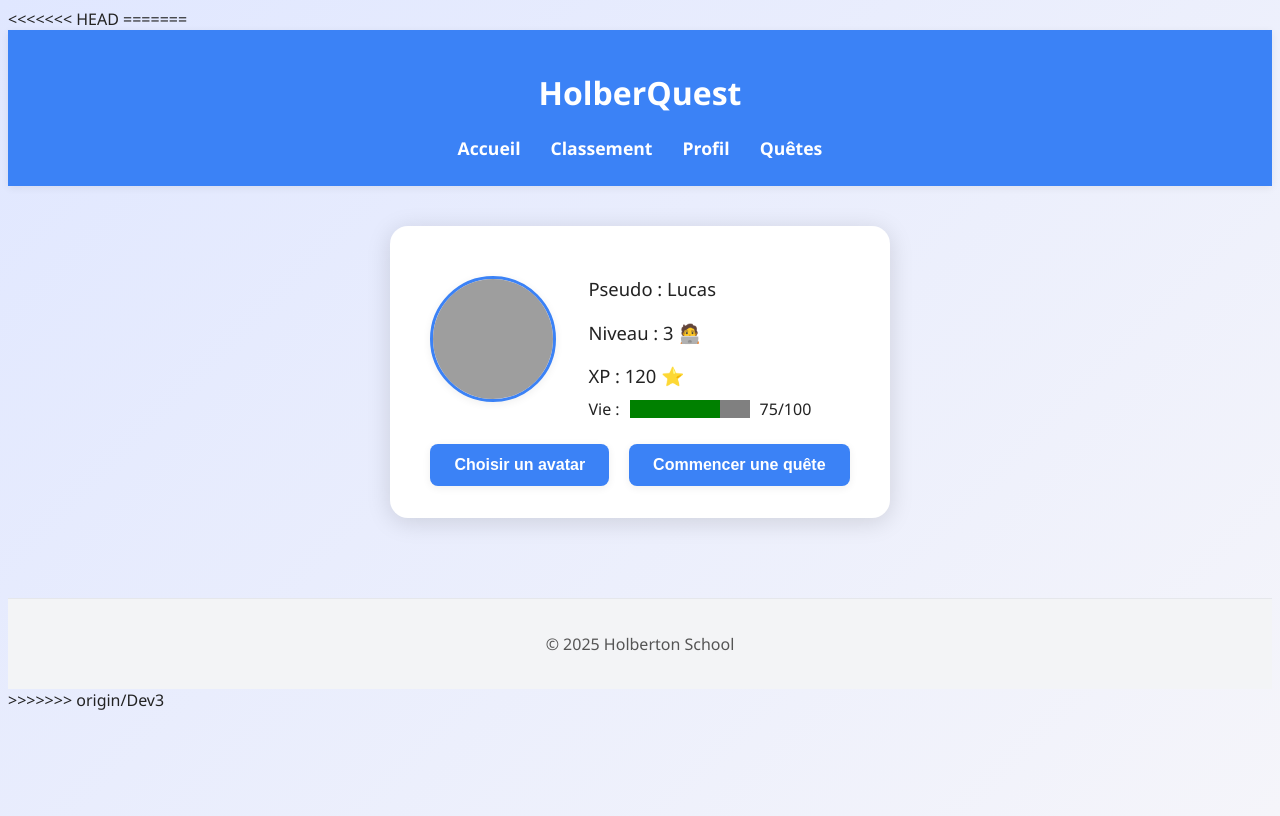
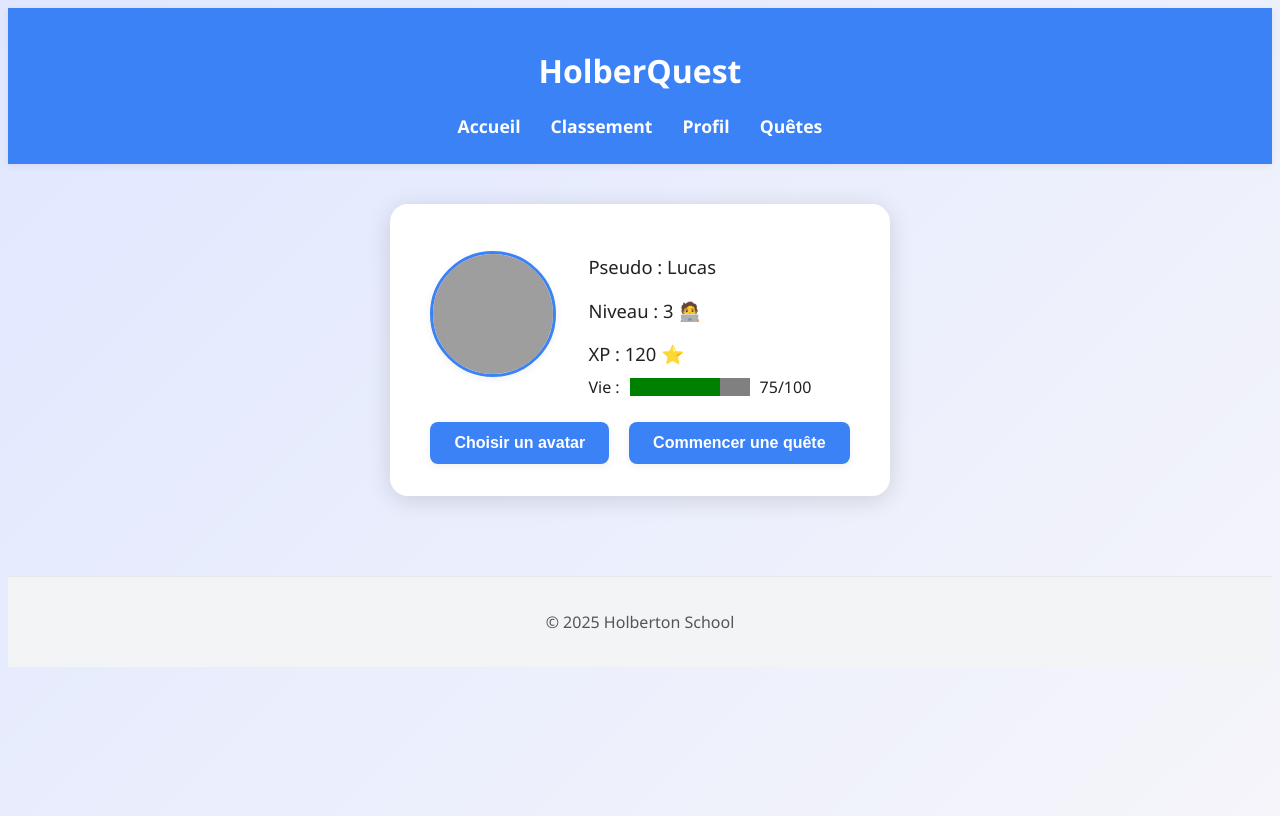
Before and after one commit to Lucas-Boyadjian/HolberQuest, a Python web app: template holberquest/app/templates/profile.html in a window 1280 px wide. Run offline with Jinja, Linux system fonts and the light colour scheme; the template is opened without the code that fills it, so the values that code supplies are empty; grey boxes are pictures that could not be loaded.

Commit message:
Remove merge conflict markers from bot.py and profile.html

```diff
--- a/holberquest/app/slack_bot/bot.py
+++ b/holberquest/app/slack_bot/bot.py
@@ -1,4 +1,3 @@
-<<<<<<< HEAD
 # Webhook listener
 
 import os
@@ -58,5 +57,3 @@ def slack_events():
             })
 
     return '', 200
-=======
->>>>>>> origin/dev2
--- a/holberquest/app/templates/profile.html
+++ b/holberquest/app/templates/profile.html
@@ -1,5 +1,3 @@
-<<<<<<< HEAD
-=======
 <!DOCTYPE html>
 <html lang="fr">
 <head>
@@ -47,4 +45,3 @@
     </footer>
 </body>
 </html>
->>>>>>> origin/Dev3
```
